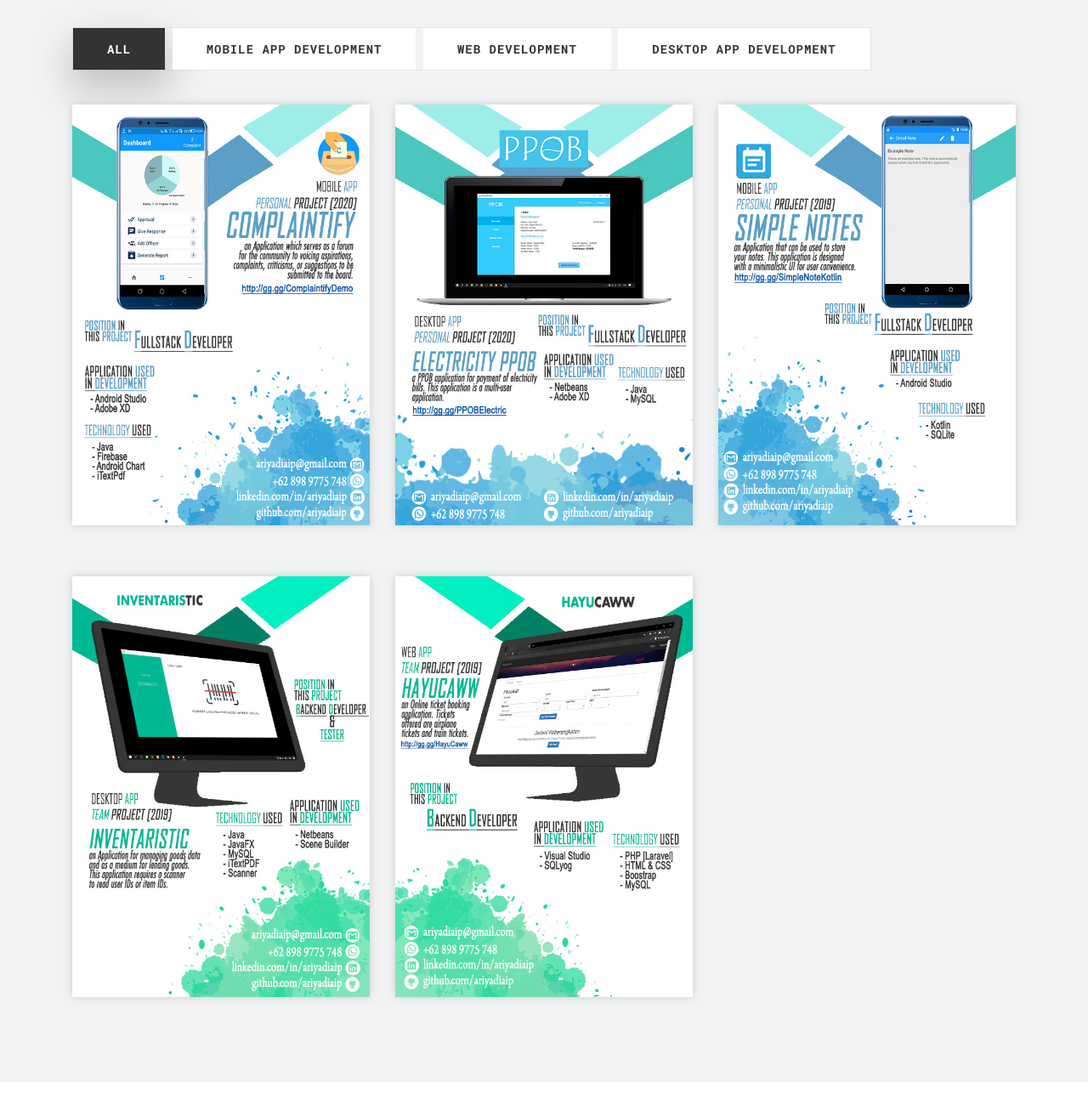
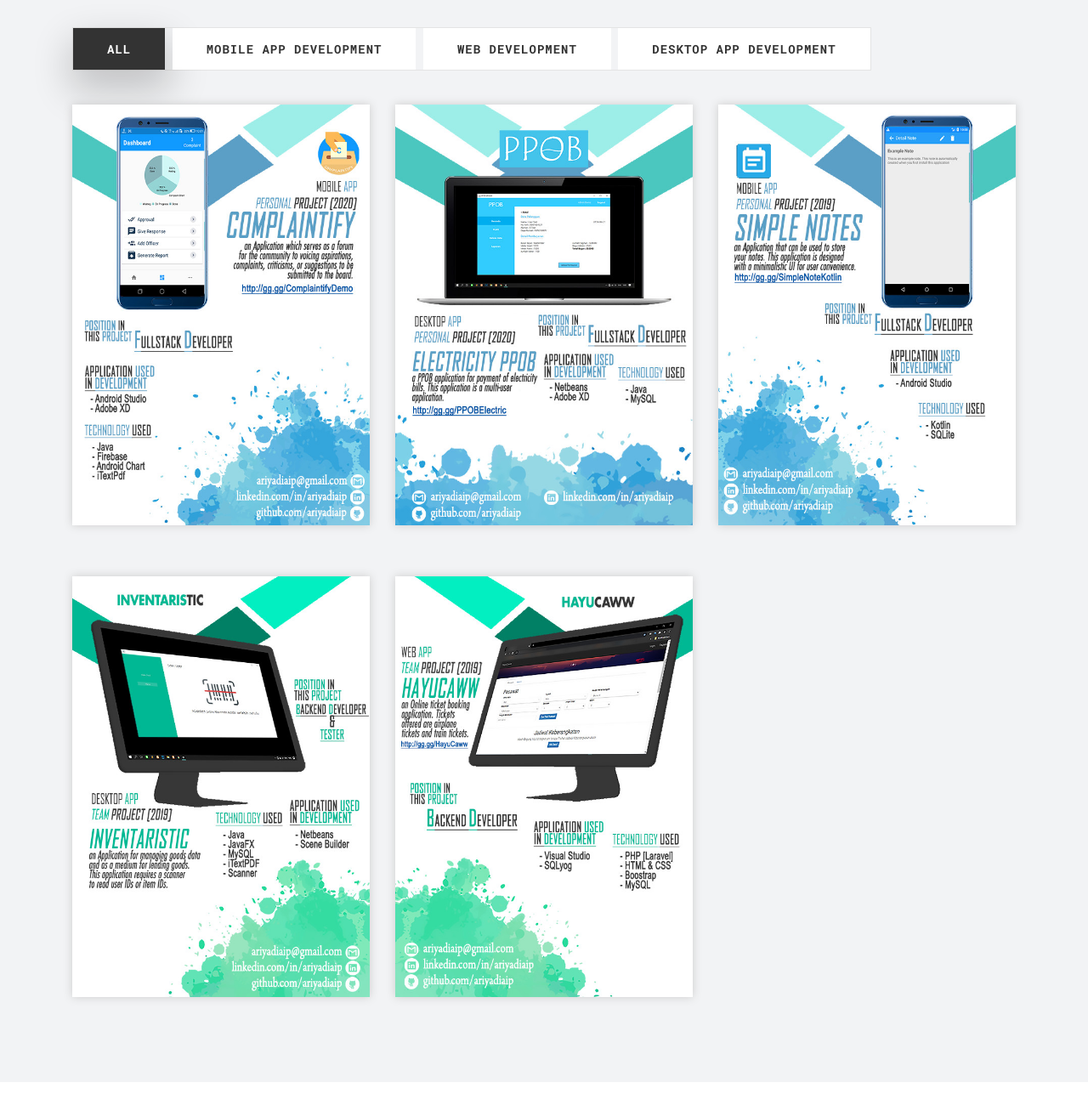
Before and after one commit to ariyadiaip/ariyadiaip.github.io, a plain HTML site: page index.html in a window 1280 px wide. Shown: the part 2680-3980 px from the top of the page at 85% size. Drawn offline with Linux system fonts and the light colour scheme.

Commit message:
Update Layout

```diff
--- a/index.html
+++ b/index.html
@@ -213,10 +213,10 @@
         <div class="gallery-list row">
           <div class="col-md-4 col-sm-6 gallery-grid gal_a">
             <div class="gallery-single fix">
-              <img src="assets/images/project-complaintify-min.jpg" class="img-fluid" alt="Image">
+              <img src="assets/images/project-complaintify-min-new.jpg" class="img-fluid" alt="Image">
               <div class="img-overlay">
                 <h4>Complaintify</h4>
-                <a href="assets/images/project-complaintify-min.jpg" data-rel="prettyPhoto[gal]" class="view"><i class="action fa fa-eye"></i></a>
+                <a href="assets/images/project-complaintify-min-new.jpg" data-rel="prettyPhoto[gal]" class="view"><i class="action fa fa-eye"></i></a>
                 <a href="http://gg.gg/ComplaintifyDemo" target="blank" class="link"><i class="action fa fa-external-link"></i></a>
               </div>
             </div>
@@ -224,10 +224,10 @@
 
           <div class="col-md-4 col-sm-6 gallery-grid gal_c">
             <div class="gallery-single fix">
-              <img src="assets/images/project-ppob-min.jpg" class="img-fluid" alt="Image">
+              <img src="assets/images/project-ppob-min-new.jpg" class="img-fluid" alt="Image">
               <div class="img-overlay">
                   <h4>Electricity PPOB</h4>
-                  <a href="assets/images/project-ppob-min.jpg" data-rel="prettyPhoto[gal]" class="view"><i class="action fa fa-eye"></i></a>
+                  <a href="assets/images/project-ppob-min-new.jpg" data-rel="prettyPhoto[gal]" class="view"><i class="action fa fa-eye"></i></a>
                 <a href="http://gg.gg/PPOBElectric" target="blank" class="link"><i class="action fa fa-external-link"></i></a>
               </div>
             </div>
@@ -235,10 +235,10 @@
 
           <div class="col-md-4 col-sm-6 gallery-grid gal_a">
             <div class="gallery-single fix">
-              <img src="assets/images/project-notes-min.jpg" class="img-fluid" alt="Image">
+              <img src="assets/images/project-notes-min-new.jpg" class="img-fluid" alt="Image">
               <div class="img-overlay">
                 <h4>Simple Notes</h4>
-                <a href="assets/images/project-notes-min.jpg" data-rel="prettyPhoto[gal]" class="view"><i class="action fa fa-eye"></i></a>
+                <a href="assets/images/project-notes-min-new.jpg" data-rel="prettyPhoto[gal]" class="view"><i class="action fa fa-eye"></i></a>
                 <a href="http://gg.gg/SimpleNoteKotlin" target="blank" class="link"><i class="action fa fa-external-link"></i></a>
               </div>
             </div>
@@ -246,10 +246,10 @@
 
           <div class="col-md-4 col-sm-6 gallery-grid gal_c">
             <div class="gallery-single fix">
-              <img src="assets/images/project-inventaristic-min.jpg" class="img-fluid" alt="Image">
+              <img src="assets/images/project-inventaristic-min-new.jpg" class="img-fluid" alt="Image">
               <div class="img-overlay">
                 <h4>Inventaristic</h4>
-                <a href="assets/images/project-inventaristic-min.jpg" data-rel="prettyPhoto[gal]" class="view"><i class="action fa fa-eye"></i></a>
+                <a href="assets/images/project-inventaristic-min-new.jpg" data-rel="prettyPhoto[gal]" class="view"><i class="action fa fa-eye"></i></a>
                 <a href="http://gg.gg/InventaristicDemo" target="blank" class="link"><i class="action fa fa-external-link"></i></a>
               </div>
             </div>
@@ -257,10 +257,10 @@
 
           <div class="col-md-4 col-sm-6 gallery-grid gal_b">
             <div class="gallery-single fix">
-              <img src="assets/images/project-hayucaww-min.jpg" class="img-fluid" alt="Image">
+              <img src="assets/images/project-hayucaww-min-new.jpg" class="img-fluid" alt="Image">
               <div class="img-overlay">
                 <h4>HayuCaww</h4>
-                <a href="assets/images/project-hayucaww-min.jpg" data-rel="prettyPhoto[gal]" class="view"><i class="action fa fa-eye"></i></a>
+                <a href="assets/images/project-hayucaww-min-new.jpg" data-rel="prettyPhoto[gal]" class="view"><i class="action fa fa-eye"></i></a>
                 <a href="http://gg.gg/HayuCaww" target="blank" class="link"><i class="action fa fa-external-link"></i></a>
               </div>
             </div>
```
